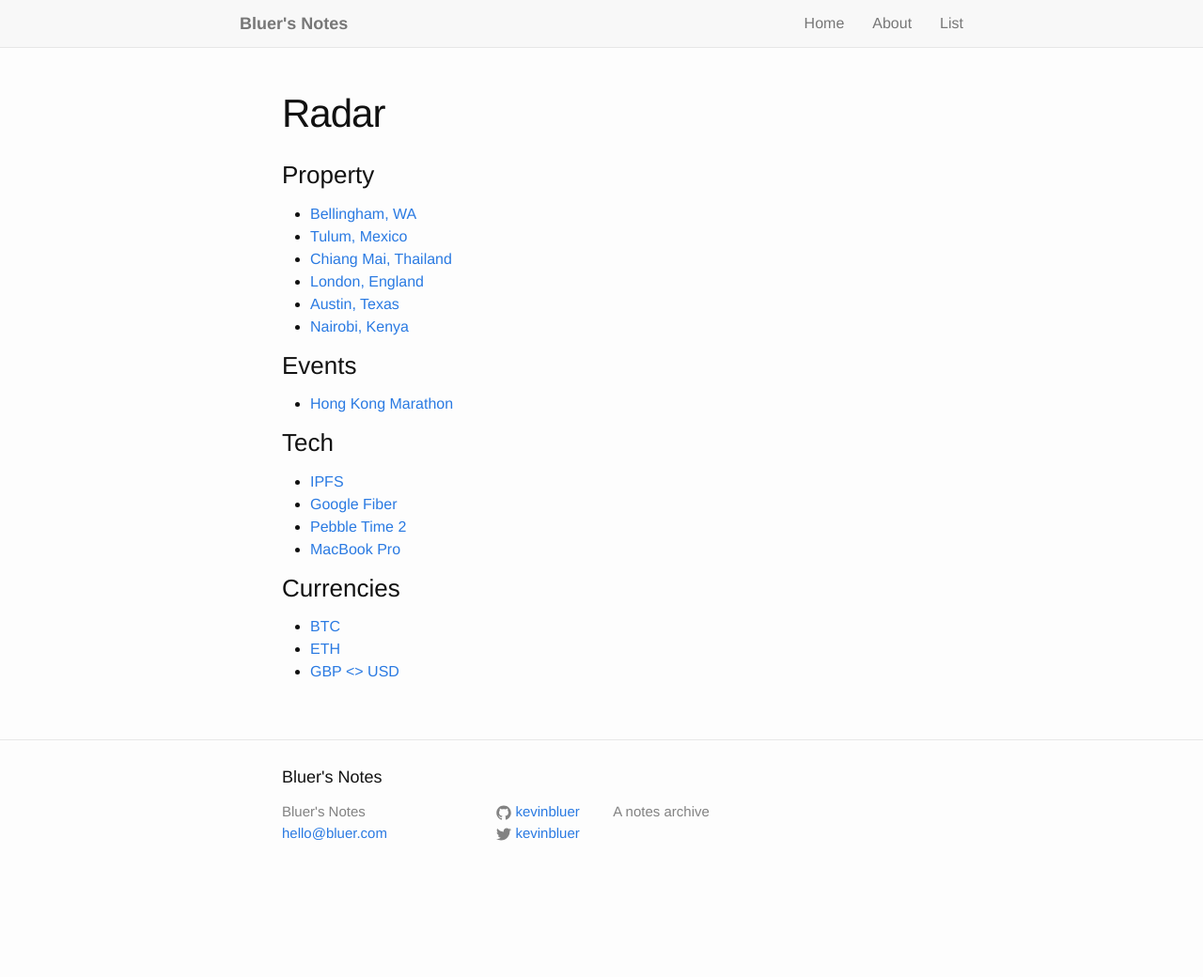
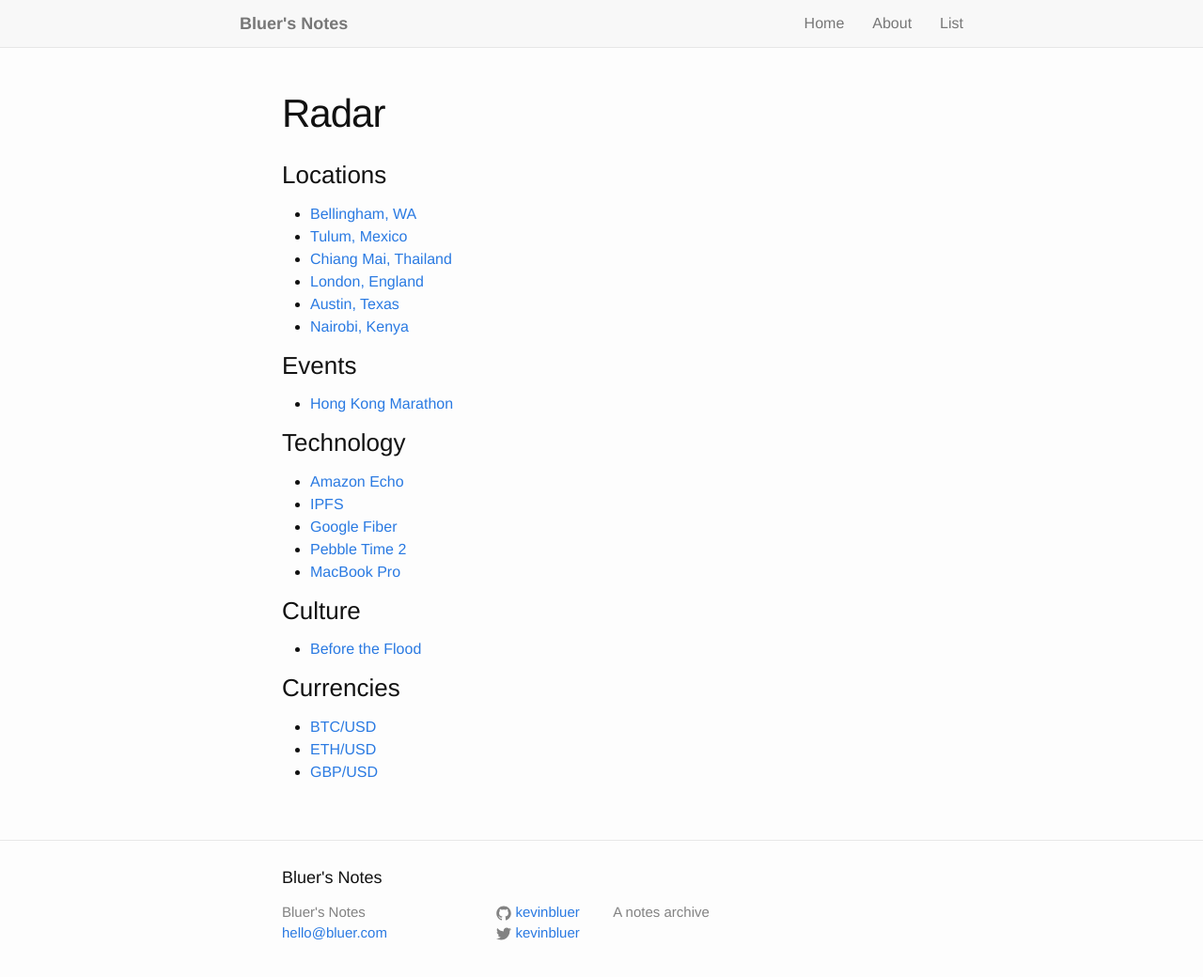
Before and after one commit to kevinbluer/bluer-notes-jekyll, a Jekyll site: the page built from radar.md, in a window 1280 px wide and 1065 px high. Shown: the top 1040 px of the window at 94% size. Built offline with Jekyll 4.4.1, drawn with Linux system fonts in a browser that asks for light colours.

Commit message:
daily push

```diff
--- a/index.html
+++ b/index.html
@@ -15,8 +15,10 @@
     <li><a href="/bots">Bots</a></li>
     <li><a href="/austin">Austin, TX</a></li>
     <li><a href="/jobs">Job Listings</a></li>
-    <li><a href="/jobs">Quotes</a></li>
+    <li><a href="/quotes">Quotes</a></li>
   </ul>
+
+  <div class="alert alert-info" role="alert"><strong>Note</strong> The notes contained within may be in draft, unfinished, or downright wrong :)</div>
 
   <p class="rss-subscribe">Subscribe <a href="{{ "/feed.xml" | prepend: site.baseurl }}">via RSS</a></p>
 
--- a/radar.md
+++ b/radar.md
@@ -4,7 +4,7 @@
 permalink: /radar/
 ---
 
-### Property
+### Locations
 
 - [Bellingham, WA](https://www.google.com.hk/webhp?sourceid=chrome-instant&ion=1&espv=2&ie=UTF-8#q=Bellingham&tbm=nws)
 - [Tulum, Mexico](https://www.google.com.hk/webhp?sourceid=chrome-instant&ion=1&espv=2&ie=UTF-8#tbm=nws&q=tulum)
@@ -17,15 +17,20 @@
 
 - [Hong Kong Marathon](https://www.google.com.hk/webhp?sourceid=chrome-instant&ion=1&espv=2&ie=UTF-8#q=hong+kong+marathon&tbm=nws)
 
-### Tech
+### Technology
 
+- [Amazon Echo](https://www.google.com.hk/search?q=amazon+echo&source=lnms&tbm=nws&sa=X&ved=0ahUKEwjmmsvA-L_PAhXBl5QKHR-PAgkQ_AUICSgC&biw=1680&bih=926)
 - [IPFS](https://www.google.com.hk/search?q=ipfs&source=lnms&tbm=nws&sa=X&ved=0ahUKEwiUw8iu87bPAhUDJ5QKHTxMC5EQ_AUICCgB&biw=1680&bih=926)
 - [Google Fiber](https://www.google.com.hk/webhp?sourceid=chrome-instant&ion=1&espv=2&ie=UTF-8#q=google+fiber&tbm=nws)
 - [Pebble Time 2](https://www.google.com.hk/webhp?sourceid=chrome-instant&ion=1&espv=2&ie=UTF-8#q=pebble+time+2&tbm=nws)
 - [MacBook Pro](https://www.google.com.hk/webhp?sourceid=chrome-instant&ion=1&espv=2&ie=UTF-8#tbm=nws&q=macbook+pro)
 
+### Culture
+
+- [Before the Flood](http://www.imdb.com/title/tt5929776/)
+
 ### Currencies
 
-- [BTC](#)
-- [ETH](#)
-- [GBP <> USD](#)
+- [BTC/USD](#)
+- [ETH/USD](#)
+- [GBP/USD](#)
```
Also changed, not shown: deep-learning.md (+4 -0 lines), list.md (+4 -0 lines), space.md (added, +18 -0 lines).
